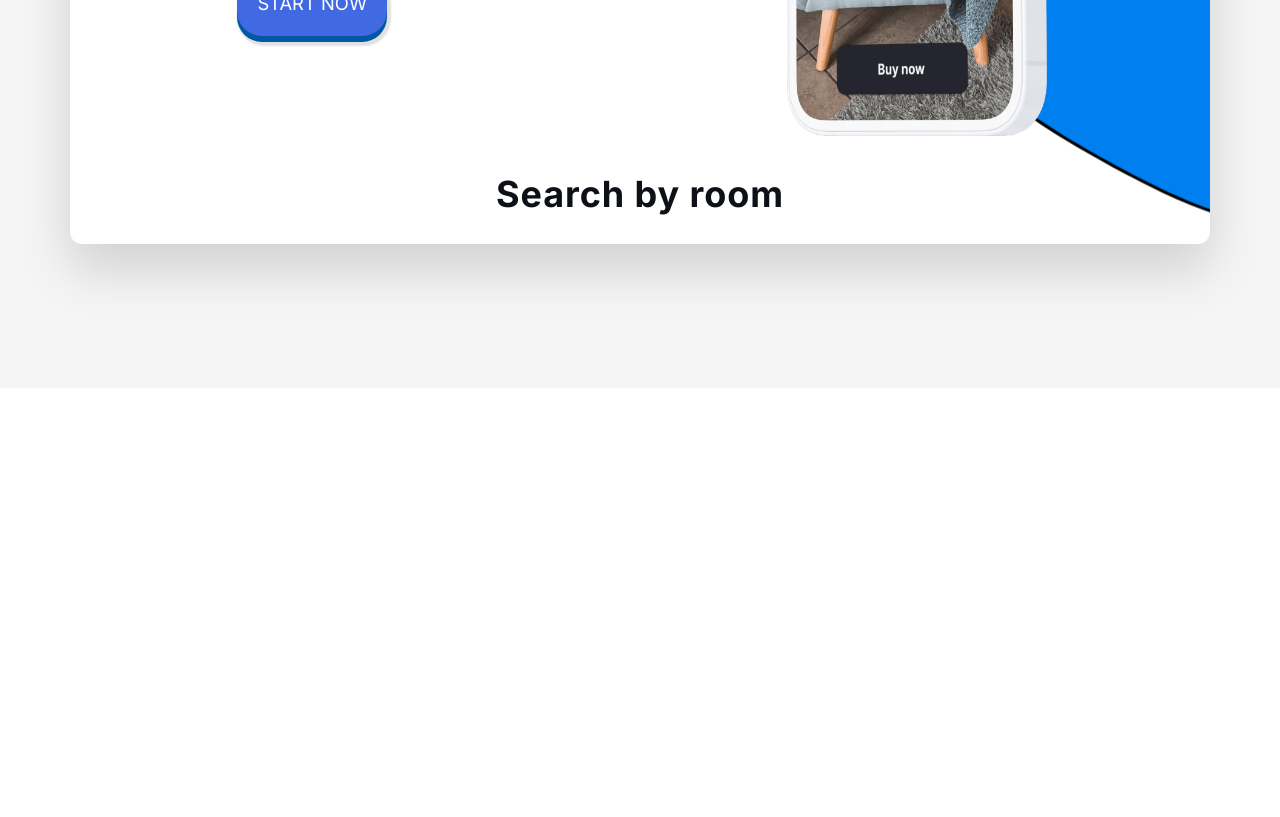
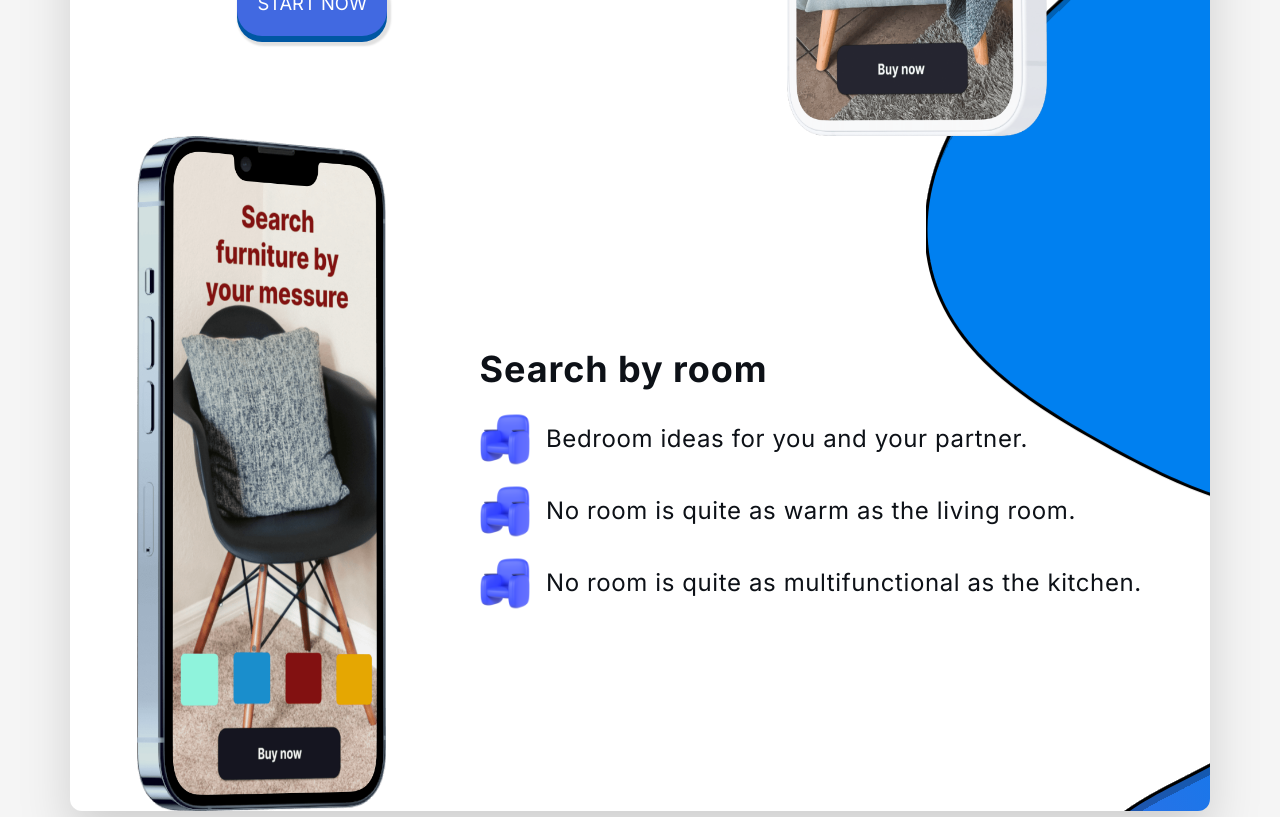
Before and after one commit to salmanulfarispk/FurnitureDesign_using-ReactVite-FramerMotion-, a React (Vite) app: page / in a window 1280 px wide. Shown: the part 1980-2797 px from the top of the page. Before the commit the page ends 2368 px from the top, so only its background shows below. Built offline with nearby package versions, Linux system fonts and the light colour scheme; a web font is replaced by a local one.

Commit message:
room section completes

```diff
--- a/src/Components/Midsection/MidComponentItem.jsx
+++ b/src/Components/Midsection/MidComponentItem.jsx
@@ -1,4 +1,6 @@
 import React from 'react'
+import { motion } from 'framer-motion'
+import { room } from '../../DatasForPages/Dummydatas'
 
 const MidComponentItem = ({title ,img , text ,reverse}) => {
   return (
@@ -6,7 +8,16 @@ const MidComponentItem = ({title ,img , text ,reverse}) => {
       {reverse ? (
          <div className='grid grid-cols-2 justify-items-center items-center'>
 
-         <div className='w-4/5 pl-24'>
+         <motion.div className='w-4/5 pl-24'
+              initial="hidden"
+              whileInView="visible"
+              viewport={{ once: true }}
+              transition={{duration: 1.5 }}
+              variants={{
+                visible: { opacity: 1, scale: 1 },
+                hidden: { opacity: 0, scale: 0 },
+              }}
+         >
            <h2 className='text-4xl pt-10 pb-4 font-bold font-inter no-underline normal-case
            align-middle tracking-wide leading-none text-dark'>{title}</h2>
            <p className='text-2xl w-full pb-4 font-normal font-inter no-underline align-middle
@@ -14,11 +25,22 @@ const MidComponentItem = ({title ,img , text ,reverse}) => {
            <button className='pushable mt-4'>
              <span className='front'>Start Now</span>
            </button>
-         </div>
+         </motion.div>
 
-           <div>
-              <img src={img} alt='phone1' className='h-[675px] pt-1 hover:rotate-6 duration-1000 cursor-pointer'/>
-           </div>
+           <motion.div
+            initial="hidden"
+            whileInView="visible"
+            viewport={{ once: true }}
+            transition={{ duration: 1.5 }}
+            variants={{
+              visible: { opacity: 1, scale: 1 },
+              hidden: { opacity: 0, scale: 0 },
+            }}
+           >
+              <img src={img} alt='phone1'
+               className='h-[675px] pt-1 hover:rotate-6 duration-1000 cursor-pointer'/>
+
+           </motion.div>
 
        </div>
       )  : (
@@ -28,10 +50,27 @@ const MidComponentItem = ({title ,img , text ,reverse}) => {
               <div className='pb-4'>
                   <h2 className='text-4xl pt-10 pb-4 font-bold font-inter no-underline align-middle
                    tracking-wide normal-case leading-none text-dark'>{title}</h2>
+
+               <div className='flex flex-col'>
+              {room.map((item)=>(
+              <div className='flex items-center py-2' key={item.id}>
+                  <div className='mr-4'>
+                    <img src={item.img} alt='soga-image'
+                    className='w-14 h-14 '
+                    />
+                  </div>
+                  <p className='text-2xl w-full font-normal font-inter no-underline align-middle tracking-wide normal-case leading-none text-dark'>{item.name}</p>
               </div>
+             ))}
+             </div>
+           </div>
 
+           <div>
+            <img src={img} alt='phone'
+            className='h-[675px] pl-1 hover:rotate-[-6deg] duration-1000 cursor-pointer'
+            />
+           </div>
         </div>
-
       )}
 
     </div>
--- a/src/Components/Midsection/MidComponentParent.jsx
+++ b/src/Components/Midsection/MidComponentParent.jsx
@@ -23,7 +23,6 @@ export const MidComponentParent = () => {
          img={MidPhone2}
         />
         </div>
-
     </div>
   )
 }
```
